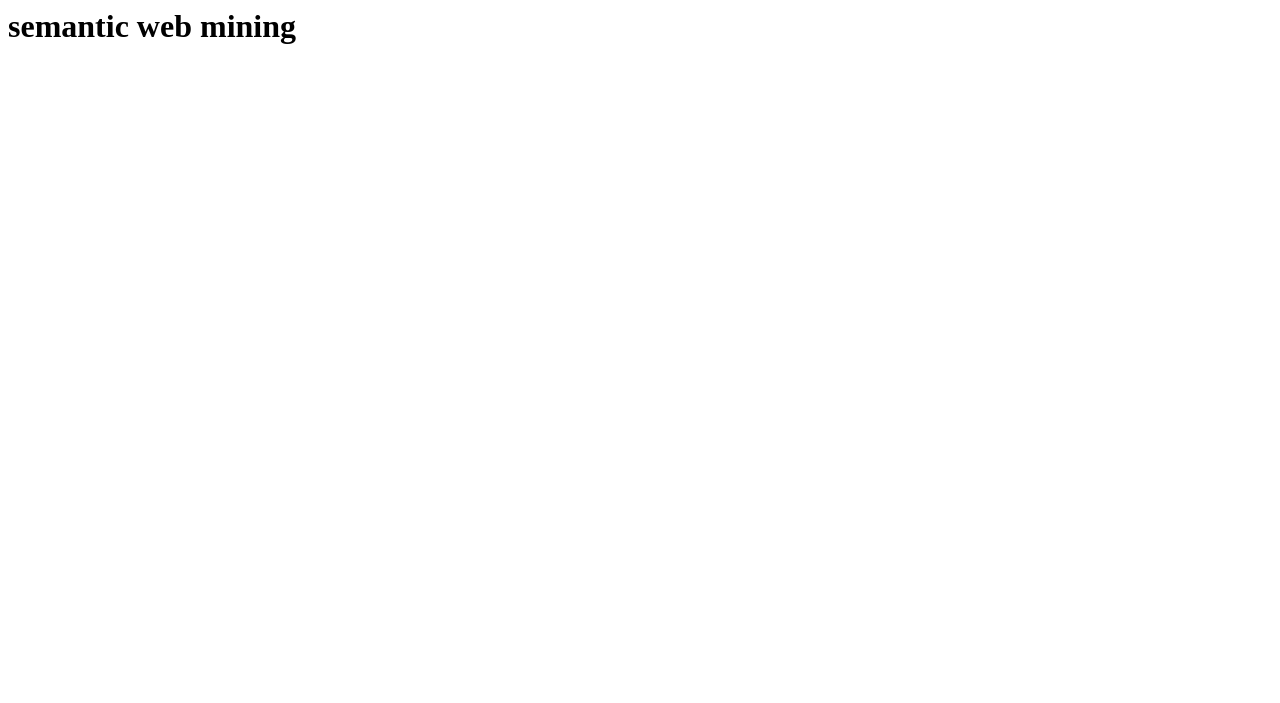
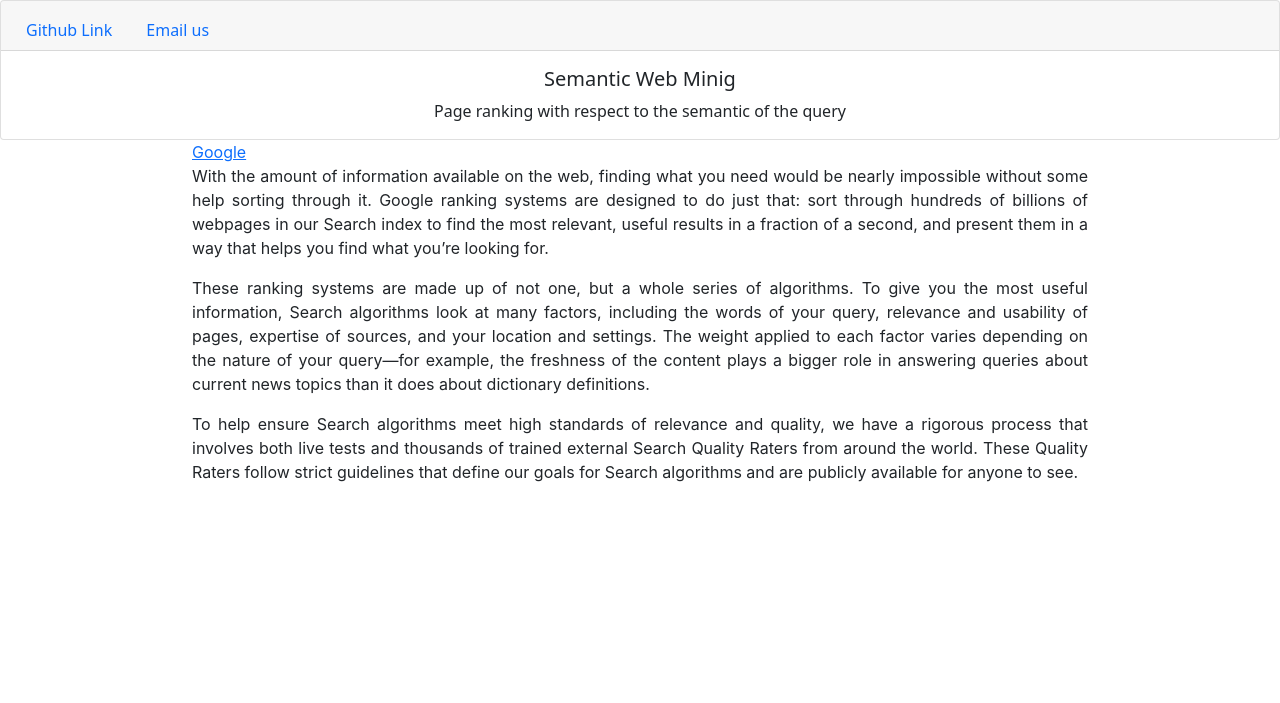
Before and after one commit to nandishaivalli/semantic-web-mining, a plain HTML site: page index.html in a window 1280 px wide. Drawn offline with nearby package versions, Linux system fonts and the light colour scheme.

Commit message:
index.html update

```diff
--- a/index.html
+++ b/index.html
@@ -1,8 +1,87 @@
 <html>
 <title> semantic web mining </title>
+
+<link href="https://cdn.jsdelivr.net/npm/bootstrap@5.0.1/dist/css/bootstrap.min.css" rel="stylesheet" integrity="sha384-+0n0xVW2eSR5OomGNYDnhzAbDsOXxcvSN1TPprVMTNDbiYZCxYbOOl7+AMvyTG2x" crossorigin="anonymous">
+<style>
+    body
+    {
+
+    }
+    h1
+    {
+        text-align: center;
+        font-family: 'Courier New', Courier, monospace;
+
+    }
+
+    #content
+    {
+        margin: auto;
+        width: 70%;
+        height: 70%;
+
+        text-align: justify;
+        font-family: -apple-system, BlinkMacSystemFont, 'Segoe UI', Roboto, Oxygen, Ubuntu, Cantarell, 'Open Sans', 'Helvetica Neue', sans-serif;
+    }
+
+
+</style>
 <head>
 </head>
 <body>
-<h1>semantic web mining </h1>
+    <div class="card text-center">
+        <div class="card-header">
+          <ul class="nav nav-tabs card-header-tabs">
+
+            <li class="nav-item">
+              <a class="nav-link" href="https://github.com/nandishaivalli/">Github Link</a>
+            </li>
+            <li class="nav-item">
+                <a class="nav-link" href= "mailto:nandishaivallia@gmail.com">Email us</a>
+              </li>
+
+          </ul>
+        </div>
+        <div class="card-body">
+          <h5 class="card-title">Semantic Web Minig</h5>
+          <p class="card-text">Page ranking with respect to the semantic of the query</p>
+
+        </div>
+      </div>
+
+  <div id="content">
+
+      <a href ="https://www.google.com/">Google</a><br>
+      <p>With the amount of
+       information available on the web, finding what you need would be
+       nearly impossible without some help sorting through it. Google
+       ranking systems are designed to do just that: sort through hundreds
+        of billions of webpages in our Search index to find the most
+        relevant, useful results in a fraction of a second, and present
+        them in a way that helps you find what you’re looking for.
+      </p>
+
+      <p>
+      These ranking systems are made up of not one, but a whole
+       series of algorithms. To give you the most useful information,
+       Search algorithms look at many factors, including the words of your
+        query, relevance and usability of pages, expertise of sources,
+         and your location and settings. The weight applied to each factor
+          varies depending on the nature of your query—for example, the
+          freshness of the content plays a bigger role in answering
+          queries about current news topics than it does about dictionary
+           definitions.</p>
+           <p>
+      To help ensure Search algorithms meet high standards of relevance
+      and quality, we have a rigorous process that involves both live
+      tests and thousands of trained external Search Quality Raters from
+      around the world. These Quality Raters follow strict guidelines that
+       define our goals for Search algorithms and are publicly available
+        for anyone to see.</p>
+  </div>
+
+
+
+
 </body>
 </html>
```
Also changed, not shown: capstoneEnv/projectFolder/scrapData/data.json (+7 -13 lines), capstoneEnv/projectFolder/scrapData/query.txt, 5 other files.
